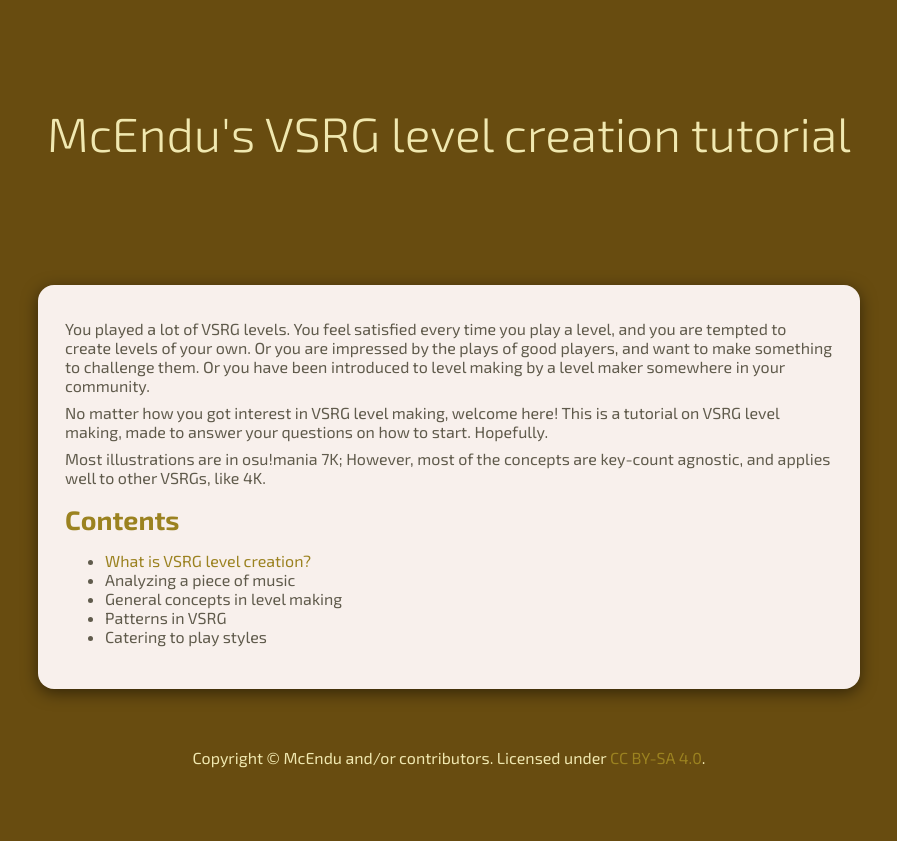
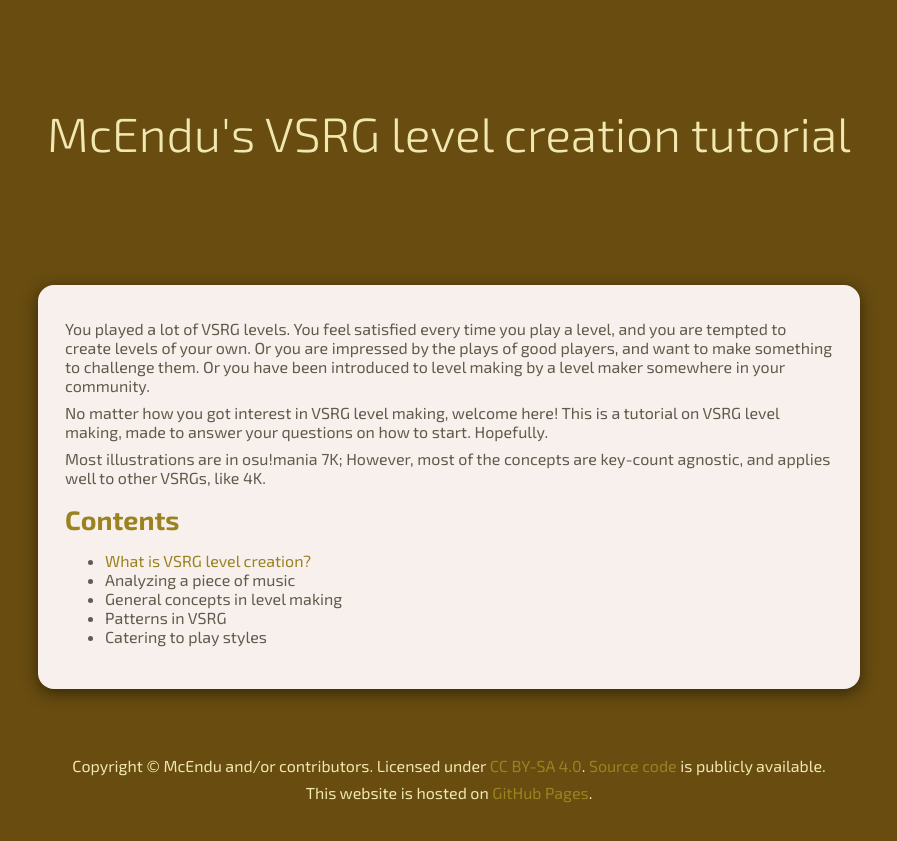
Before and after one commit to mcendu/ommtutorial, a Jekyll site: the page built from en/index.md, in a window 1280 px wide. Shown: the top 841 px of the page, without its empty margins (191-1088 px from the left). Built offline with Jekyll 4.4.1, drawn with Linux system fonts in a browser that asks for light colours.

Commit message:
expand footer

```diff
--- a/_includes/footer.html
+++ b/_includes/footer.html
@@ -1,4 +1,12 @@
 <footer>
-    Copyright &copy; McEndu and/or contributors. Licensed under
-    <a href="https://creativecommons.org/licenses/by-sa/4.0">CC BY-SA 4.0</a>.
+    <p>
+        Copyright &copy; McEndu and/or contributors. Licensed under
+        <a href="https://creativecommons.org/licenses/by-sa/4.0">CC BY-SA 4.0</a>.
+        <a href="https://github.com/mcendu/ommtutorial">Source code</a> is
+        publicly available.
+    </p>
+    <p>
+        This website is hosted on
+        <a href="https://pages.github.com">GitHub Pages</a>.
+    </p>
 </footer>
```
